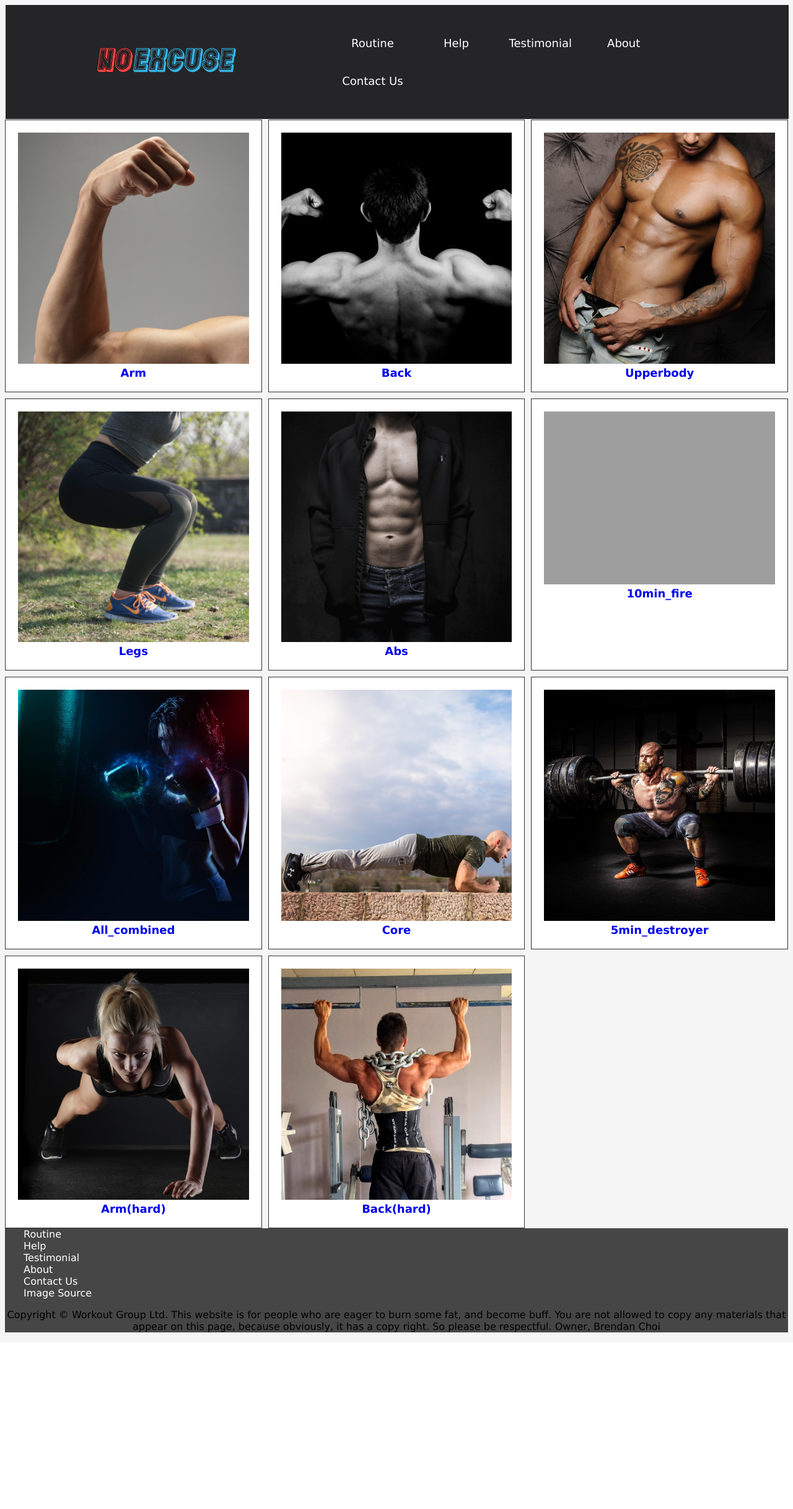
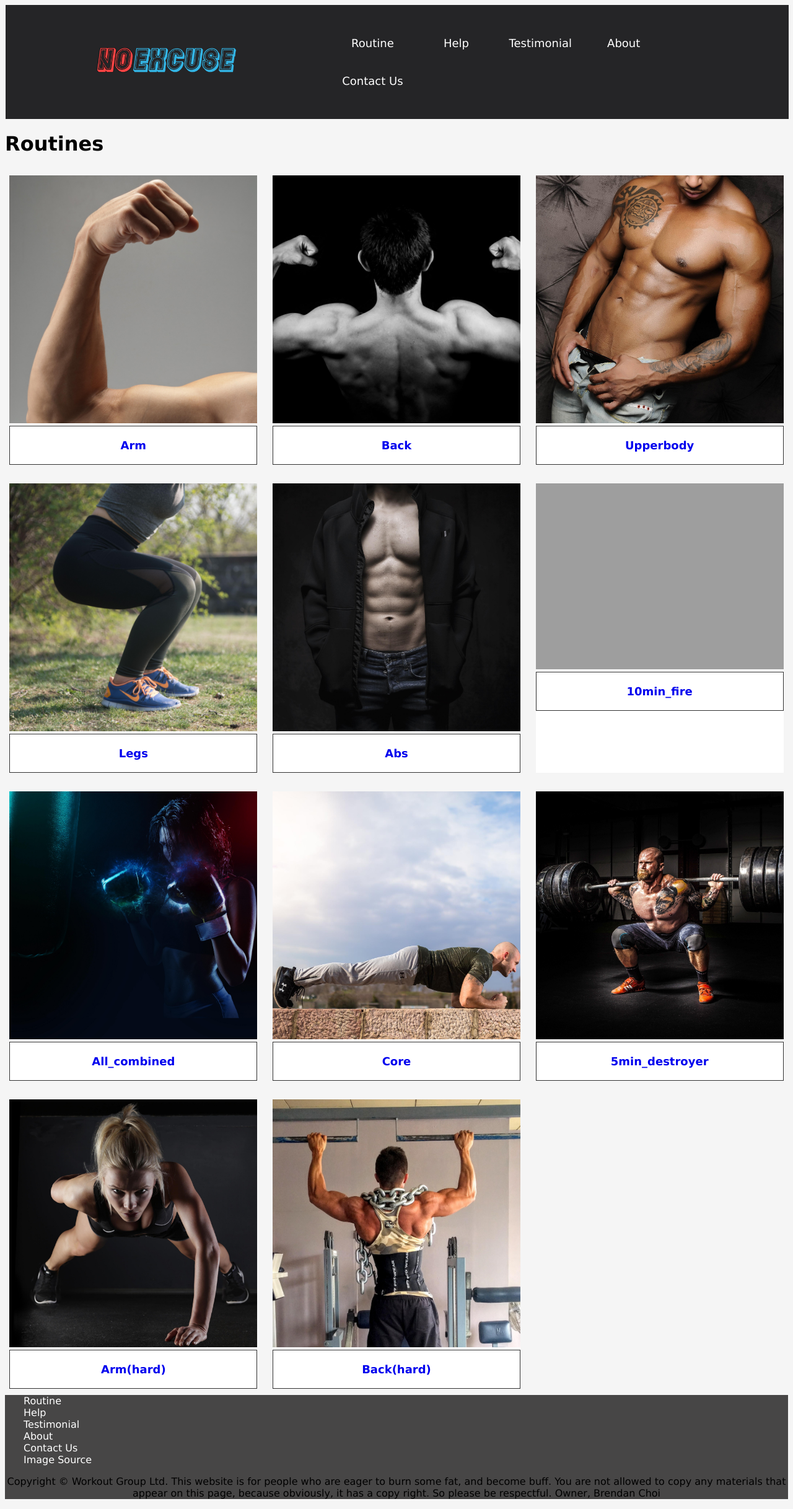
Before and after one commit to Brendanchoi626/NoExcuse, a Flask app: page /routine/ in a window 1280 px wide. Shown: the whole page at 62% size. Before the commit the page ends 2150 px from the top, so only its background shows below. Run offline with Flask 2, Linux system fonts and the light colour scheme; data comes from the database, SQL or seed files in the repository; grey boxes are pictures that could not be loaded.

Commit message:
working on routine page still

```diff
--- a/app.py
+++ b/app.py
@@ -24,7 +24,8 @@ def home():
 @app.route('/routine/')
 def all_routines():
     results = sqlite_conn('database.db', "SELECT * FROM Routine")
-    return render_template('routine.html', routines=results)
+    description = sqlite_conn('database.db', "SELECT Routine.decscription from Routine")
+    return render_template('routine.html', routines=results, description=description)
 
 @app.route('/help/')
 def help():
--- a/static/css/style.css
+++ b/static/css/style.css
@@ -4,6 +4,9 @@ html{
     padding: 0;
     background-color:whitesmoke;
     font-family: Verdana, Tahoma, sans-serif;
+}
+html a{
+    text-decoration: none;
 }
 /* Nav.html */
 .navall{
@@ -79,7 +82,13 @@ footer p{
 
 /*------------------------------------*/
 /*routine.html*/
-.routine a{
+.routine *, .routine *::after, *::before{
+    margin: 0;
+    padding: 0;
+    box-sizing: border-box;
+    font-family: Verdana, Tahoma, sans-serif;
+}
+.routine a p{
     text-align: center;
     padding: 20px;
     border: 0.5px solid rgba(0, 0, 0, 0.8);
@@ -88,8 +97,6 @@ footer p{
     font-weight: bold;
     background-color: white;
 }
-
-
 .routine a:hover{
     background-color: whitesmoke;
 }
@@ -101,12 +108,59 @@ footer p{
     grid-column-gap: 10px;
     grid-row-gap: 10px;
 }
-.routine a img{
+.routine_content{
+    width: 400px;
+    height: auto;
+    position: relative;
+    background-color: white;
+    margin: 10px auto;
+}
+.routine_content img{
+    max-width: 100%;
+    height: auto;
+    object-fit: cover;
     margin: auto;
     padding: auto;
-    width: 100%;
+}
+.routine_content::before, .routine_content::after{
+    content:"";
+    position: absolute;
+    top: 15px;
+    left: 15px;
+    right: 15px;
+    bottom: 85px;
+    transition: all 0.5s ease-out;
+}
+.routine_content::before{
+    border-top: 2px dashed white;
+    border-bottom: 2px dashed white;
+    transform: scale(0,1);
+}
+.routine_content::after{
+    border-top: 2px dashed white;
+    border-bottom: 2px dashed white;
+    transform: scale(1,0);
+}
+.routine_content:hover::before{
+    background-color: rgba(0,0,0,0.4);
+    transform: scale(1, 1);
+}
+.routine_content:hover::after{
+    background-color: rgba(0,0,0,0.4);
+    transform: scale(1, 1);
+}
+.routine_description{
+    position: absolute;
+    color: white;
+    bottom: 0;
+    width: 400px;
     height: auto;
-
+    padding: 90px 30px;
+    display: none;
+    text-align: center;
+}
+.routine_content:hover .routine_description{
+    display: block;
 }
 
 /*------------------------------------*/
@@ -118,7 +172,7 @@ footer p{
 }
 
 /*------------------------------------*/
-/*images_copyrights.html and routine.html*/
+/*images_copyrights.html*/
 .container *, .container *::after, *::before{
     margin: 0;
     padding: 0;
@@ -139,7 +193,6 @@ footer p{
     position: relative;
     background-color: white;
     margin: 10px auto;
-
 }
 .container video{
     width: 100%;
@@ -194,11 +247,13 @@ footer p{
 /*-------------------------------------*/
 /*help.html*/
 .help{
-    display: grid;
-    grid-template-columns: auto auto auto;
+    display:grid;
+    grid-template-columns: repeat(auto-fit, minmax(400px, 1fr));
     width: 100%;
     height: auto;
-    text-align: center;
     grid-column-gap: 10px;
     grid-row-gap: 10px;
 }
+.help a{
+    text-align: center;
+}
--- a/templates/images_copyrights.html
+++ b/templates/images_copyrights.html
@@ -123,6 +123,7 @@
             <p>Source: Pavel-Jurca from pixabay</p>
         </div>
     </div>
+    <p>pop-up css affect from https://www.youtube.com/watch?v=k5fpqtOD530</p>
 </div>
 </div>
 {% endblock %}
--- a/templates/routine.html
+++ b/templates/routine.html
@@ -1,16 +1,72 @@
 {% extends 'layout.html' %}
 {% block content %}
+    <h1>Routines</h1>
     <div class="routine">
-        <a class="arm" href="/exercisenow/{{(routines[0])[0]}}"><img src="/static/Pictures for routine page/arm-crop.jpg" height="400" width="400">{{ (routines[0])[1] }}</a>
-        <a class="back" href="/exercisenow/{{(routines[1])[0]}}"><img src="/static/Pictures for routine page/back-crop.jpg" height="400" width="400">{{ (routines[1])[1] }}</a>
-        <a class="upperbody" href="/exercisenow/{{(routines[2])[0]}}"><img src="/static/Pictures for routine page/upperbody-crop.jpg" height="400" width="400">{{ (routines[2])[1] }}</a>
-        <a class="legs" href="/exercisenow/{{(routines[3])[0]}}"><img src="/static/Pictures for routine page/legs-crop.jpg" height="400" width="400">{{ (routines[3])[1] }}</a>
-        <a class="abs" href="/exercisenow/{{(routines[4])[0]}}"><img src="/static/Pictures for routine page/abs-crop.jpg" height="400" width="400">{{ (routines[4])[1] }}</a>
-        <a class="10min_fire" href="/exercisenow/{{(routines[5])[0]}}"><img src="/static/Pictures for routine page/10min_fire-crop.jpg" height="400" width="400">{{ (routines[5])[1] }}</a>
-        <a class="all_combined" href="/exercisenow/{{(routines[6])[0]}}"><img src="/static/Pictures for routine page/all_combined-crop.jpg" height="400" width="400">{{ (routines[6])[1] }}</a>
-        <a class="core" href="/exercisenow/{{(routines[7])[0]}}"><img src="/static/Pictures for routine page/core-crop.jpg" height="400" width="400">{{ (routines[7])[1] }}</a>
-        <a class="5min_destroyer" href="/exercisenow/{{(routines[8])[0]}}"><img src="/static/Pictures for routine page/5min_destroyer-crop.jpg" height="400" width="400">{{ (routines[8])[1] }}</a>
-        <a class="armhard" href="/exercisenow/{{(routines[9])[0]}}"><img src="/static/Pictures for routine page/arm(hard)-crop.jpg" height="400" width="400">{{ (routines[9])[1] }}</a>
-        <a class="backhard" href="/exercisenow/{{(routines[10])[0]}}"><img src="/static/Pictures for routine page/back(hard)-crop.jpg" height="400" width="400">{{ (routines[10])[1] }}</a>
+        <div class="routine_content">
+            <a href="/exercisenow/{{(routines[0])[0]}}"><img src="/static/Pictures for routine page/arm-crop.jpg" height="400" width="400"><p>{{ (routines[0])[1] }}</p></a>
+            <div class="routine_description">
+                <a href="/exercisenow/{{(routines[0])[0]}}"><p>{{ (description[0])[0]|safe }}</p></a>
+            </div>
+        </div>
+        <div class="routine_content">
+            <a href="/exercisenow/{{(routines[1])[0]}}"><img src="/static/Pictures for routine page/back-crop.jpg" height="400" width="400"><p>{{ (routines[1])[1] }}</p></a>
+            <div class="routine_description">
+                <p></p>
+            </div>
+        </div>
+        <div class="routine_content">
+            <a href="/exercisenow/{{(routines[2])[0]}}"><img src="/static/Pictures for routine page/upperbody-crop.jpg" height="400" width="400"><p>{{ (routines[2])[1] }}</p></a>
+            <div class="routine_description">
+                <p></p>
+            </div>
+        </div>
+        <div class="routine_content">
+            <a href="/exercisenow/{{(routines[3])[0]}}"><img src="/static/Pictures for routine page/legs-crop.jpg" height="400" width="400"><p>{{ (routines[3])[1] }}</p></a>
+            <div class="routine_description">
+                <p></p>
+            </div>
+        </div>
+        <div class="routine_content">
+            <a href="/exercisenow/{{(routines[4])[0]}}"><img src="/static/Pictures for routine page/abs-crop.jpg" height="400" width="400"><p>{{ (routines[4])[1] }}</p></a>
+            <div class="routine_description">
+                <p></p>
+            </div>
+        </div>
+        <div class="routine_content">
+            <a href="/exercisenow/{{(routines[5])[0]}}"><img src="/static/Pictures for routine page/10min_fire-crop.jpg" height="400" width="400"><p>{{ (routines[5])[1] }}</p></a>
+            <div class="routine_description">
+                <p></p>
+            </div>
+        </div>
+        <div class="routine_content">
+            <a href="/exercisenow/{{(routines[6])[0]}}"><img src="/static/Pictures for routine page/all_combined-crop.jpg" height="400" width="400"><p>{{ (routines[6])[1] }}</p></a>
+            <div class="routine_description">
+                <p></p>
+            </div>
+        </div>
+        <div class="routine_content">
+            <a href="/exercisenow/{{(routines[7])[0]}}"><img src="/static/Pictures for routine page/core-crop.jpg" height="400" width="400"><p>{{ (routines[7])[1] }}</p></a>
+            <div class="routine_description">
+                <p></p>
+            </div>
+        </div>
+        <div class="routine_content">
+            <a href="/exercisenow/{{(routines[8])[0]}}"><img src="/static/Pictures for routine page/5min_destroyer-crop.jpg" height="400" width="400"><p>{{ (routines[8])[1] }}</p></a>
+            <div class="routine_description">
+                <p></p>
+            </div>
+        </div>
+        <div class="routine_content">
+            <a href="/exercisenow/{{(routines[9])[0]}}"><img src="/static/Pictures for routine page/arm(hard)-crop.jpg" height="400" width="400"><p>{{ (routines[9])[1] }}</p></a>
+            <div class="routine_description">
+                <p></p>
+            </div>
+        </div>
+        <div class="routine_content">
+           <a href="/exercisenow/{{(routines[10])[0]}}"><img src="/static/Pictures for routine page/back(hard)-crop.jpg" height="400" width="400"><p>{{ (routines[10])[1] }}</p></a>
+           <div class="routine_description">
+            <p></p>
+        </div>
+        </div>
     </div>
 {% endblock %}
```
